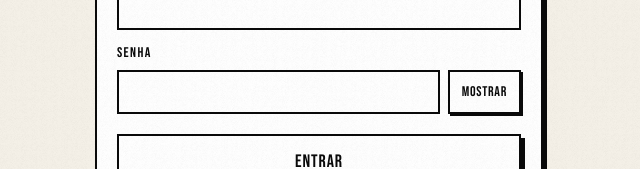
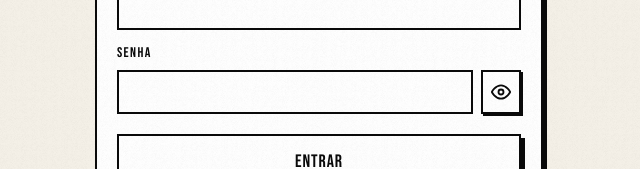
Before and after one commit to thurcruz/conf26, a Next.js app: page /admin/login in a window 1280 px wide. Shown: the part 357-526 px from the top of the page, without its empty margins (321-961 px from the left). Built offline with nearby package versions, Linux system fonts and the light colour scheme.

Commit message:
ui(admin login): botao Mostrar/Ocultar senha vira icone de olho
Substitui texto 'Mostrar'/'Ocultar' por SVG de olho (aberto) e olho
riscado (fechado). aria-label continua acessivel.

Co-Authored-By: Claude Opus 4.7 <noreply@anthropic.com>

```diff
--- a/src/app/admin/login/page.tsx
+++ b/src/app/admin/login/page.tsx
@@ -61,9 +61,41 @@ export default function AdminLogin() {
               onClick={() => setShowPwd((v) => !v)}
               aria-label={showPwd ? 'Ocultar senha' : 'Mostrar senha'}
               aria-pressed={showPwd}
-              className="v-btn v-btn-sm !px-3"
+              className="v-btn v-btn-sm !p-2"
             >
-              {showPwd ? 'Ocultar' : 'Mostrar'}
+              {showPwd ? (
+                <svg
+                  width="20"
+                  height="20"
+                  viewBox="0 0 24 24"
+                  fill="none"
+                  stroke="currentColor"
+                  strokeWidth="2.2"
+                  strokeLinecap="square"
+                  strokeLinejoin="miter"
+                  aria-hidden="true"
+                >
+                  <path d="M17.94 17.94A10.94 10.94 0 0 1 12 20c-7 0-11-8-11-8a19.6 19.6 0 0 1 4.22-5.06" />
+                  <path d="M9.9 4.24A10.94 10.94 0 0 1 12 4c7 0 11 8 11 8a19.65 19.65 0 0 1-3.16 4.19" />
+                  <path d="M9.88 9.88a3 3 0 1 0 4.24 4.24" />
+                  <line x1="1" y1="1" x2="23" y2="23" />
+                </svg>
+              ) : (
+                <svg
+                  width="20"
+                  height="20"
+                  viewBox="0 0 24 24"
+                  fill="none"
+                  stroke="currentColor"
+                  strokeWidth="2.2"
+                  strokeLinecap="square"
+                  strokeLinejoin="miter"
+                  aria-hidden="true"
+                >
+                  <path d="M1 12s4-8 11-8 11 8 11 8-4 8-11 8-11-8-11-8Z" />
+                  <circle cx="12" cy="12" r="3" />
+                </svg>
+              )}
             </button>
           </div>
         </label>
```
